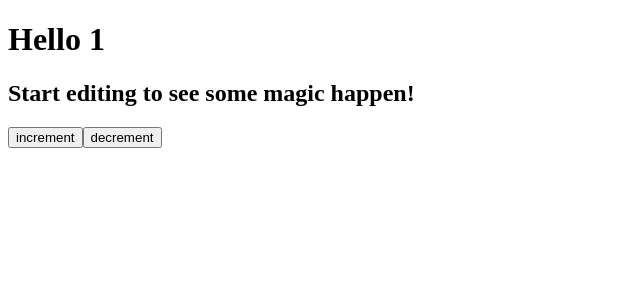
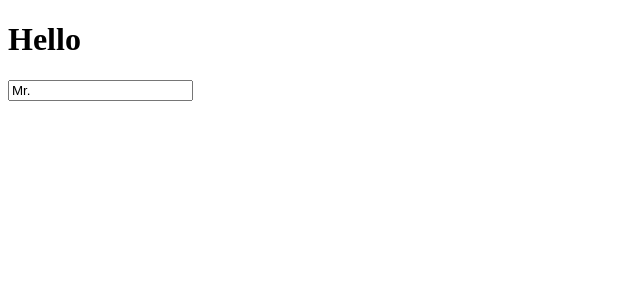
Before and after one commit to 31daylee/Nomad_React, a React (Create React App) app in the folder react-hooks/: page / in a window 1280 px wide. Shown: the top 300 px of the page, without its empty margins (0-640 px from the left). Built offline with nearby package versions, Linux system fonts and the light colour scheme.

Commit message:
1.1 useInput

```diff
--- a/react-hooks/src/index.js
+++ b/react-hooks/src/index.js
@@ -2,18 +2,18 @@ import React, { useState } from "react";
 import ReactDOM from "react-dom";
 const useInput = (initialValue) => {
   const [value, setValue] = useState(initialValue);
+  const onChange = (e) => {
+    console.log(e.target);
+  };
+  return { value, onChange };
 };
 
 const App = () => {
-  const [item, setItem] = useState(1);
-  const incrementItem = () => setItem(item + 1);
-  const decrementItem = () => setItem(item - 1);
+  const name = useInput("Mr.");
   return (
     <div className="App">
-      <h1>Hello {item}</h1>
-      <h2>Start editing to see some magic happen!</h2>
-      <button onClick={incrementItem}>increment</button>
-      <button onClick={decrementItem}>decrement</button>
+      <h1>Hello</h1>
+      <input placeholder="Name" {...name}></input>
     </div>
   );
 };
```
